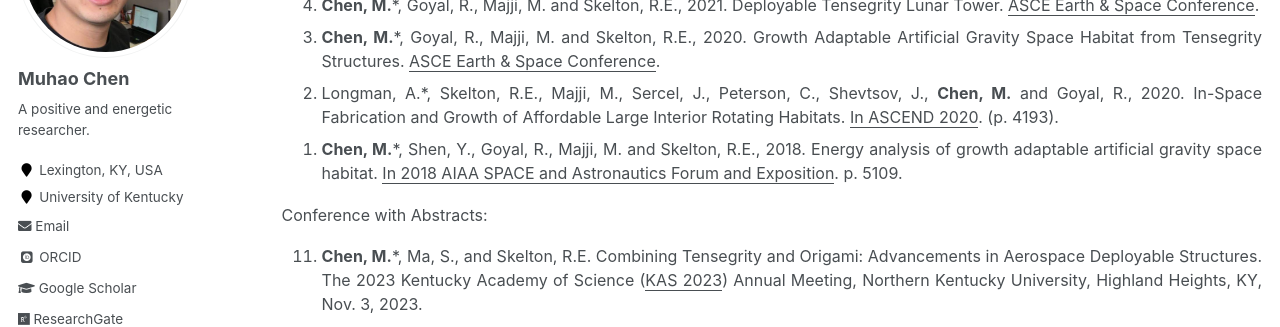
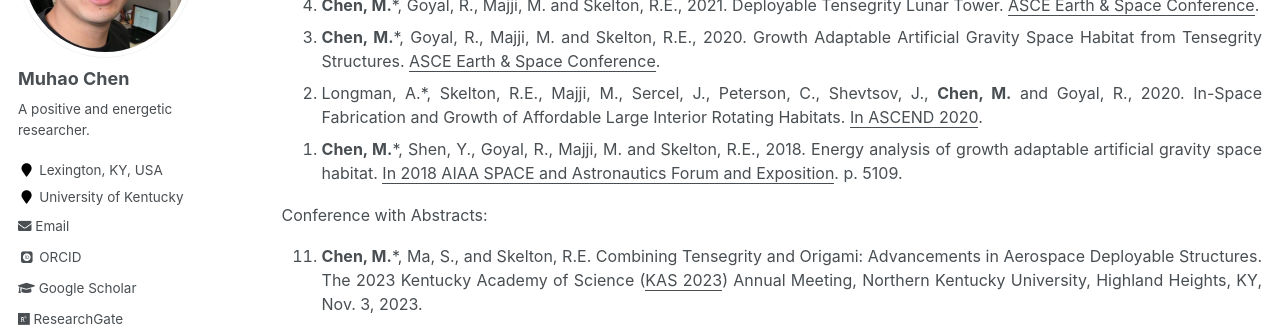
Before and after one commit to Muhao-Chen/muhao-chen.github.io, a Jekyll site: the page built from _pages/publication.md, in a window 1280 px wide and 900 px high, scrolled down 1942 px. Shown: the part 153-480 px from the top of the window. Built offline with Jekyll 4.4.1, drawn with Linux system fonts in a browser that asks for light colours; some web fonts are replaced.

Commit message:
Update publication.md

```diff
--- a/_pages/publication.md
+++ b/_pages/publication.md
@@ -51,7 +51,7 @@ Conference with Full Papers:
 <li>Ma, S., <strong>Chen, M.</strong>* and Skelton, R.E., 2021. Design and analysis of deployable clustered tensegrity cable domes. <u>International Association for Shell and Spatial Structures (IASS)</u>. Annual Symposium and Spacial Structures Conference 2020/21, Aug. 23, 2021.</li>
 <li> <strong>Chen, M.</strong>*, Goyal, R., Majji, M. and Skelton, R.E., 2021. Deployable Tensegrity Lunar Tower. <u>ASCE Earth & Space Conference</u>. </li>
 <li><strong>Chen, M.</strong>*, Goyal, R., Majji, M. and Skelton, R.E., 2020. Growth Adaptable Artificial Gravity Space Habitat from Tensegrity Structures. <u>ASCE Earth & Space Conference</u>.</li>
-<li>Longman, A.*, Skelton, R.E., Majji, M., Sercel, J., Peterson, C., Shevtsov, J., <strong>Chen, M.</strong> and Goyal, R., 2020. In-Space Fabrication and Growth of Affordable Large Interior Rotating Habitats. <u>In ASCEND 2020</u>. (p. 4193).</li>
+<li>Longman, A.*, Skelton, R.E., Majji, M., Sercel, J., Peterson, C., Shevtsov, J., <strong>Chen, M.</strong> and Goyal, R., 2020. In-Space Fabrication and Growth of Affordable Large Interior Rotating Habitats. <u>In ASCEND 2020</u>. </li>
 <li><strong>Chen, M.</strong>*, Shen, Y., Goyal, R., Majji, M. and Skelton, R.E., 2018. Energy analysis of growth adaptable artificial gravity space habitat. <u>In 2018 AIAA SPACE and Astronautics Forum and Exposition</u>. p. 5109.</li>
 </ol>
 Conference with Abstracts:
```
